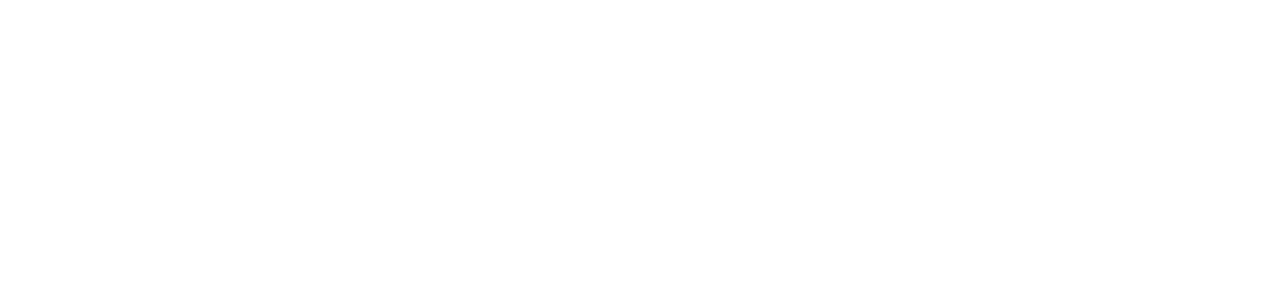
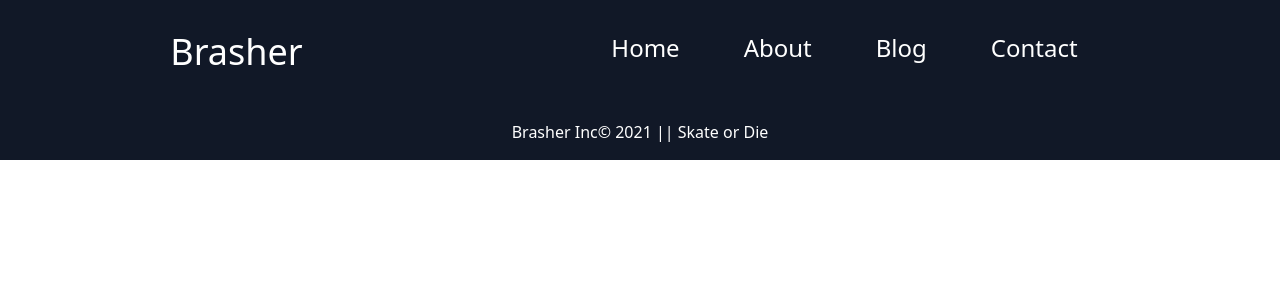
Before and after one commit to lucas-cq/dsgn270-a3, a Nuxt app: page / in a window 1280 px wide. Shown: the top 300 px of the page. Built offline with nearby package versions, Linux system fonts and the light colour scheme.

Commit message:
header and footer

```diff
--- a/components/Footer.vue
+++ b/components/Footer.vue
@@ -1,6 +1,14 @@
-<template></template>
+<template>
+  <footer>
+    <div class="bg-gray-900 p-4">
+      <p class="text-center text-white">
+        Brasher Inc&copy; 2021 || Skate or Die
+      </p>
+    </div>
+  </footer>
+</template>
 
-<style lang="postcss">
+<style scoped lang="postcss">
 </style>
 
 <script>
--- a/components/Navigation.vue
+++ b/components/Navigation.vue
@@ -1,6 +1,37 @@
-<template></template>
+<template>
+  <header>
+    <nav>
+      <div><nuxt-link class="text-4xl" to="/">Brasher</nuxt-link></div>
+      <ul class="nav-li">
+        <li><nuxt-link to="/">Home</nuxt-link></li>
+        <li><nuxt-link to="#">About</nuxt-link></li>
+        <li><nuxt-link to="#">Blog</nuxt-link></li>
+        <li><nuxt-link to="#">Contact</nuxt-link></li>
+      </ul>
+    </nav>
+  </header>
+</template>
 
-<style lang="postcss">
+<style scoped lang="postcss">
+nav {
+  @apply flex justify-around;
+}
+
+nav ul {
+  @apply flex justify-around;
+}
+
+nav li {
+  @apply list-none mx-8;
+}
+
+.nav-li {
+  @apply text-2xl;
+}
+
+header {
+  @apply text-white bg-gray-900 p-8;
+}
 </style>
 
 <script>
--- a/nuxt.config.js
+++ b/nuxt.config.js
@@ -15,7 +15,7 @@
       { name: 'format-detection', content: 'telephone=no' }
     ],
     link: [
-      { rel: 'icon', type: 'image/x-icon', href: '/favicon.ico' }
+      { rel: 'icon', type: 'image/x-icon', href: '/favicon.ico' },
     ]
   },
 
--- a/pages/index.vue
+++ b/pages/index.vue
@@ -1,13 +1,14 @@
 <template>
-
+  <div>
+    <Navigation />
+    <section></section>
+    <Footer />
+  </div>
 </template>
 
 <style lang="postcss">
-
 </style>
 
 <script>
-export default {
-
-}
+export default {};
 </script>
--- a/tailwind.config.js
+++ b/tailwind.config.js
@@ -2,7 +2,6 @@
   purge: [],
   darkMode: false, // or 'media' or 'class'
   theme: {
-    extend: {},
   },
   variants: {
     extend: {},
```
Also changed, not shown: 3 other files (tests, documents, lock files or other folders).
